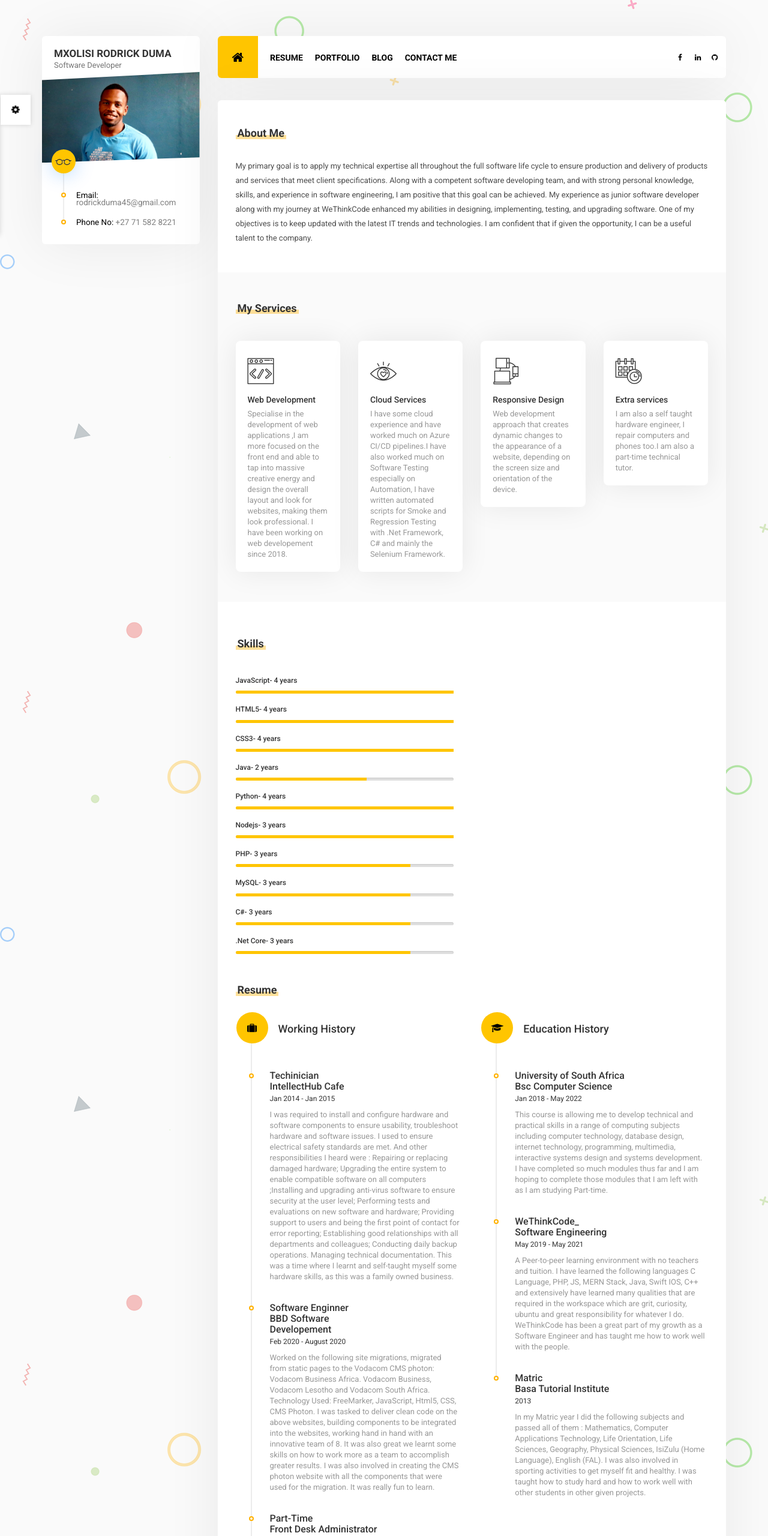
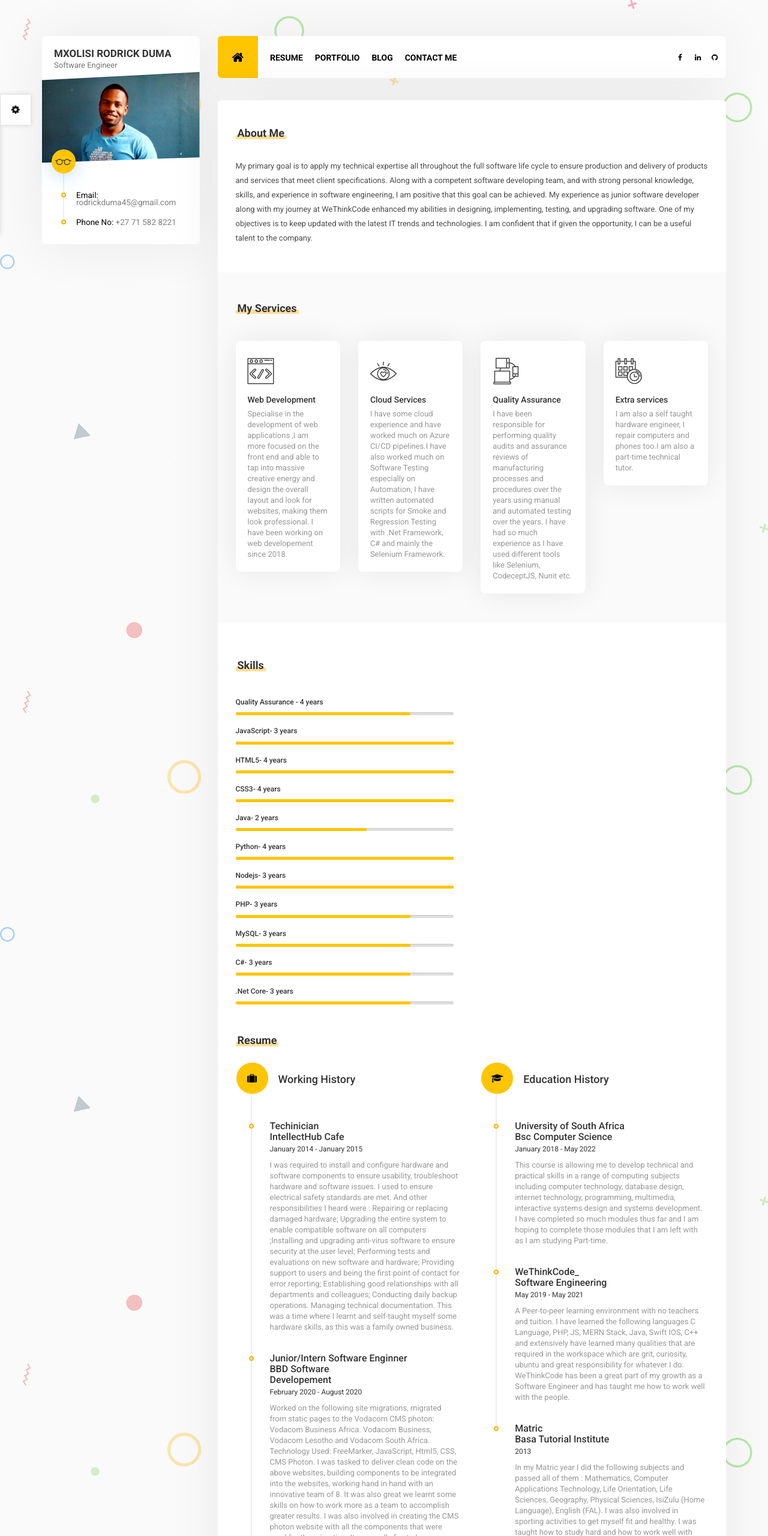
Before and after one commit to mduma123/mduma, a plain HTML site: page index.html in a window 1280 px wide. Shown: the top 2560 px of the page at 60% size. Drawn offline with Linux system fonts and the light colour scheme.

Commit message:
updates on profile

```diff
--- a/index.html
+++ b/index.html
@@ -56,7 +56,7 @@
     <div class="profile">
         <div class="profile-name">
             <span class="name">Mxolisi Rodrick Duma</span><br>
-            <span class="job">Software Developer</span>
+            <span class="job">Software Engineer</span>
         </div>
         <figure class="profile-image">
             <img src="images/Mxolisi.jpg" alt="">
@@ -156,8 +156,8 @@
                                 <div class="icon">
                                     <i class="flaticon-responsive"></i>
                                 </div>
-                                <span class="title">Responsive Design</span>
-                                <p class="little-text">Web development approach that creates dynamic changes to the appearance of a website, depending on the screen size and orientation of the device.</p>
+                                <span class="title">Quality Assurance</span>
+                                <p class="little-text"> I have been responsible for performing quality audits and assurance reviews of manufacturing processes and procedures over the years using manual and automated testing over the years. I have had so much experience as I have used different tools like Selenium, CodeceptJS, Nunit etc.</p>
                             </div>
                         </div>
                         <!-- a service -->
@@ -232,7 +232,13 @@
                         <div class="section-title bottom_45"><span></span><h2>Skills</h2></div>
                         <ul class="skill-list">
                             <li>
-                                <h3>JavaScript- 4 years</h3>
+                                <h3>Quality Assurance - 4 years</h3>
+                                <div class="progress">
+                                    <div class="percentage" style="width:80%;"></div>
+                                </div>
+                            </li>
+                            <li>
+                                <h3>JavaScript- 3 years</h3>
                                 <div class="progress">
                                     <div class="percentage" style="width:100%;"></div>
                                 </div>
@@ -311,7 +317,7 @@
                                     <li><i class="fa fa-suitcase" aria-hidden="true"></i><h2 class="timeline-title">Working History</h2></li>
                                     <!-- a work -->
                                     <li><h3 class="line-title">Techinician<br><br><br>IntellectHub Cafe</h3>
-                                        <span>Jan 2014 - Jan 2015</span>
+                                        <span>January 2014 - January 2015</span>
                                         <p class="little-text">
 
                                             I was required to install and configure hardware and software components to ensure usability, troubleshoot hardware and software issues. I used to ensure electrical safety standards are met. And other responsibilities I heard were : Repairing or replacing damaged hardware; Upgrading the entire system to enable compatible software on all computers ;Installing and upgrading anti-virus software to ensure security at the user level; Performing tests and evaluations on new software and hardware; Providing support to users and being the first point of contact for error reporting; Establishing good relationships with all departments and colleagues; Conducting daily backup operations. Managing technical documentation. This was a time where I learnt and self-taught myself some hardware skills, as this was a family owned business.   </p>
@@ -319,8 +325,8 @@
 
 
 					<!-- a work -->
-                                    <li><h3 class="line-title">Software Enginner <br><br><br> BBD Software <br><br><br>Developement</h3>
-                                        <span>Feb 2020 - August 2020</span>
+                                    <li><h3 class="line-title">Junior/Intern Software Enginner <br><br><br> BBD Software <br><br><br>Developement</h3>
+                                        <span>February 2020 - August 2020</span>
                                         <p class="little-text">
                                             Worked on the following site migrations, migrated from static pages to the Vodacom CMS photon:
 
@@ -337,15 +343,15 @@ I was also involved in creating the CMS photon website with all the components t
                                     </li>
 
                                     <li><h3 class="line-title">Part-Time <br><br><br>Front Desk Administrator<br><br><br> WeThinkCode_</h3>
-                                        <span>Jan 2020 - March 2021</span>
+                                        <span>January 2020 - March 2021</span>
                                         <p class="little-text">
                                             We oversee all receptionist and secretarial duties at the main entrance desk. Also performing a range of duties including answering phone calls; welcoming guests to campus; managing walk-in queries and maintaining the campus mail box. But most importantly providing sponsors, applicants and other guests with outstanding service and support. As someone representing the ‘face’ of WTC_, I need to be presentable and friendly, with outstanding people skills. I should also display extremely strong communication, multitasking and organizational skills with a particular focus on paying attention to detail. Since I am studying here , it has been great keeping myself busy at all times.
 					                </p>
                                     </li>
                                     <li><h3 class="line-title">Part-Time Coach<br><br><br>- LittleKickers</h3>
-                                        <span>Jan 2020- Present</span>
+                                        <span>January 2020 - January 2022</span>
                                         <p class="little-text">
-                                            We give your children a positive introduction to sport by teaching high quality football skills in a friendly, pressure-free environment. There are four different classes tailored specifically to the needs of children between 18 months and seven years of age. As a coach I am required to be reliable, great with kids and a good communicator.
+                                            We gave children a positive introduction to sport by teaching high quality football skills in a friendly, pressure-free environment. There are four different classes tailored specifically to the needs of children between 18 months and seven years of age. As a coach I am required to be reliable, great with kids and a good communicator.
 
 					                </p>
                                     </li>
@@ -365,7 +371,7 @@ I was also involved in creating the CMS photon website with all the components t
                                     <li><i class="fa fa-graduation-cap" aria-hidden="true"></i><h2 class="timeline-title">Education History</h2></li>
                                     <!-- a work -->
                                     <li><h3 class="line-title">University of South Africa <br><br><br> Bsc Computer Science</h3>
-                                        <span>Jan 2018 - May 2022</span>
+                                        <span>January 2018 - May 2022</span>
                                         <p class="little-text">This course is allowing me to develop technical and practical skills in a range of computing subjects including computer technology, database design, internet technology, programming, multimedia, interactive systems design and systems development. I have completed so much modules thus far and I am hoping to complete those modules that I am left with as I am studying Part-time.</p>
                                     </li>
                                     <!-- a work -->
@@ -409,7 +415,7 @@ I was also involved in creating the CMS photon website with all the components t
                                     </div>
                                     <img src="images/works/work-01.jpg" alt="" >
                                     <figcaption>
-                                        <span class="title">Software Developer</span><br/>
+                                        <span class="title">Software Engineer</span><br/>
                                         <span class="info">My online CV</span>
                                     </figcaption>
                                 </figure>
@@ -508,7 +514,7 @@ I was also involved in creating the CMS photon website with all the components t
                                         <span class="category">General</span>
                                         <h2 class="title">Meet Mxolisi Rodrick Duma</h2>
                                         <p class="little-text">While I was able to achieve a lot, I didn’t get everything that I wanted.
-						However when it comes to the things I needed, the things that I didn’t know that I needed, that cup runs over.I am really fascinated on how the Tech industry is taking over in so many aspects. I love coding and I am a Software developer and engineer</p>
+						                  However when it comes to the things I needed, the things that I didn’t know that I needed, that cup runs over.I am really fascinated on how the Tech industry is taking over in so many aspects. I love coding and I am a Software developer and engineer</p>
                                         <span class="date">10 Oct 2020</span>
                                     </div>
                                 </a>
@@ -555,7 +561,7 @@ I was also involved in creating the CMS photon website with all the components t
                     <section class="contact-info col-md-6 padding_30 padbot_45">
                         <div class="section-title top_15 bottom_30"><span></span><h2>Contact Information</h2></div>
                         <ul>
-                            <li><span>Address:</span> 59 De Villiers Street, Drummond House</li>
+                            <li><span>Address:</span> 4 Princess Place, Parktown, Johannesburg, 2193</li>
                             <li><span>Phone:</span> +27 71 582 8221</li>
                             <li><span>Field:</span> Software Developement</li>
                             <li><span>E-mail:</span> rodrickduma45@gmail.com</li>
@@ -564,7 +570,8 @@ I was also involved in creating the CMS photon website with all the components t
                     <!-- Contact Map -->
                     <section class="contact-map col-md-12 top_15 bottom_15">
                         <div class="section-title bottom_30"><span></span><h2>Contact Map.</h2></div>
-                        <iframe src="https://www.google.com/maps/embed?pb=!1m18!1m12!1m3!1d3579.9391400082277!2d28.043241114982536!3d-26.198657983440327!2m3!1f0!2f0!3f0!3m2!1i1024!2i768!4f13.1!3m3!1m2!1s0x1e950e9e2ec68cad%3A0x693555fc82b0eda4!2s59%20De%20Villiers%20St%2C%20Johannesburg%2C%202000!5e0!3m2!1sen!2sza!4v1605279081852!5m2!1sen!2sza" width="600" height="450" frameborder="0" style="border:0;" allowfullscreen="" aria-hidden="false" tabindex="0"></iframe>
+                        <iframe src="https://www.google.com/maps/embed?pb=!1m18!1m12!1m3!1d3580.378357947082!2d28.045023999999994!3d-26.184367599999998!2m3!1f0!2f0!3f0!3m2!1i1024!2i768!4f13.1!3m3!1m2!1s0x1e950c3dacf2ac51%3A0x41260e7403ef7618!2s4%20Princess%20Pl%2C%20Parktown%2C%20Johannesburg%2C%202193!5e0!3m2!1sen!2sza!4v1685612771954!5m2!1sen!2sza" width="600" height="450" frameborder="0" style="border:0;" allowfullscreen="" aria-hidden="false" tabindex="0"></iframe>
+
                     </section>
                 </div>
             </div>
@@ -577,7 +584,7 @@ I was also involved in creating the CMS photon website with all the components t
 <footer>
     <div class="footer col-md-12 top_30 bottom_30">
         <div class="name col-md-4 hidden-md hidden-sm hidden-xs">Mxolisi Rodrick Duma</div>
-        <div class="copyright col-lg-8 col-md-12">© 2021 All rights reserved. Designed by <a href="https://github.com/mduma123/">Mxolisi</a> </div>
+        <div class="copyright col-lg-8 col-md-12">© 2023 All rights reserved. Designed by <a href="https://github.com/mduma123/">Mxolisi</a> </div>
     </div>
 </footer>
 
```
Also changed, not shown: images/portfolio-content/MyResume.jpg.
